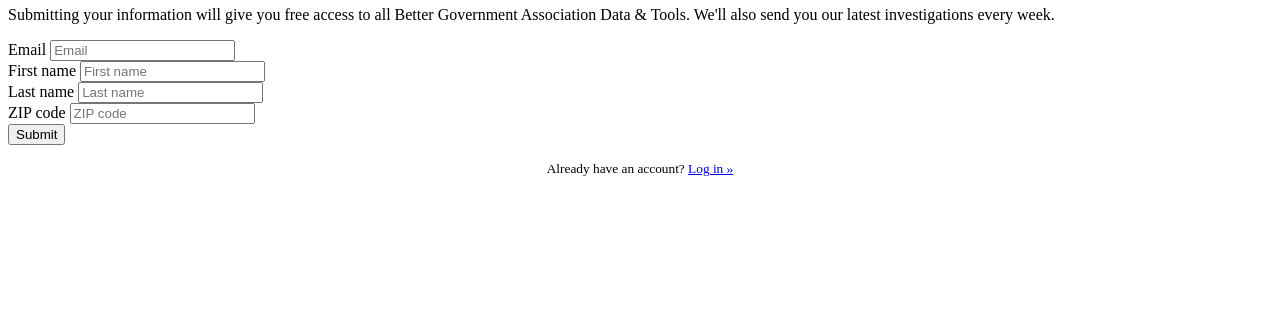
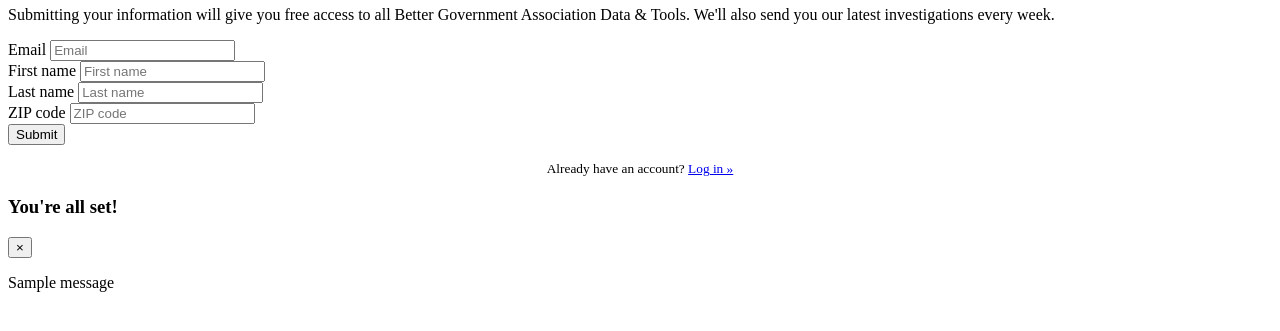
Before and after one commit to datamade/django-salsa-auth, a Django app: template salsa_auth/templates/auth_modals.html in a window 1280 px wide. Shown: the part 210-541 px from the top of the page. Run offline with Django 3.2, Linux system fonts and the light colour scheme; the template is opened without the code that fills it, so the values that code supplies are empty; tables that the repository leaves empty hold one stand-in row (values such as "Sample post"); one stand-in notice (Sample message) is shown.

Commit message:
Show helpful messages on form submission

```diff
--- a/salsa_auth/templates/auth_modals.html
+++ b/salsa_auth/templates/auth_modals.html
@@ -25,3 +25,23 @@
     </div>
   </div>
 </div>
+
+{% if messages %}
+    <div class="modal" tabindex="-1" role="dialog" id="messageModal">
+        <div class="modal-dialog" role="document">
+            <div class="modal-content">
+                <div class="modal-body">
+                    <h3>You're all set!</h3>
+                    <button type="button" class="close" data-dismiss="modal" aria-label="Close">
+                        <span aria-hidden="true">&times;</span>
+                    </button>
+                    <p>
+                    {% for message in messages %}
+                        <span class="{{ message.tags }}">{{ message }} </span>
+                    {% endfor %}
+                    </p>
+                </div>
+            </div>
+        </div>
+    </div>
+{% endif %}
--- a/salsa_auth/templates/authenticate.html
+++ b/salsa_auth/templates/authenticate.html
@@ -1,4 +1,6 @@
 {% load static %}
+
+<small>Redirecting you to the database...</small>
 
 <script type="text/javascript" src="{% static 'js/cookies.js' %}"></script>
 <script type="text/javascript" src="{% static 'js/authenticate.js' %}"></script>
```
Also changed, not shown: salsa_auth/views.py (+17 -4 lines).
